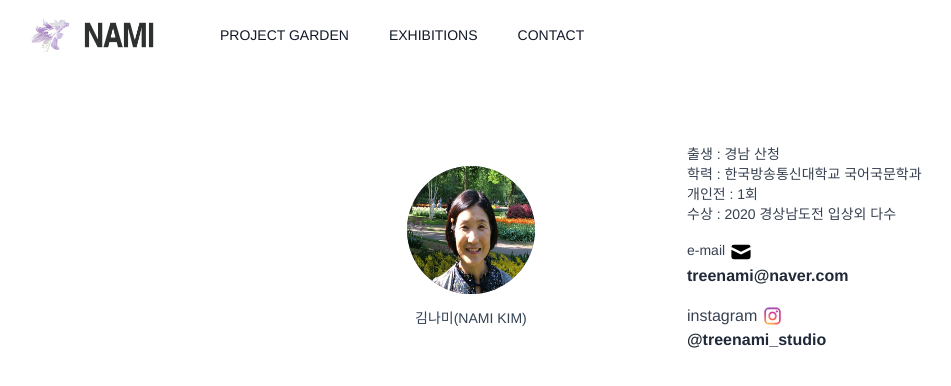
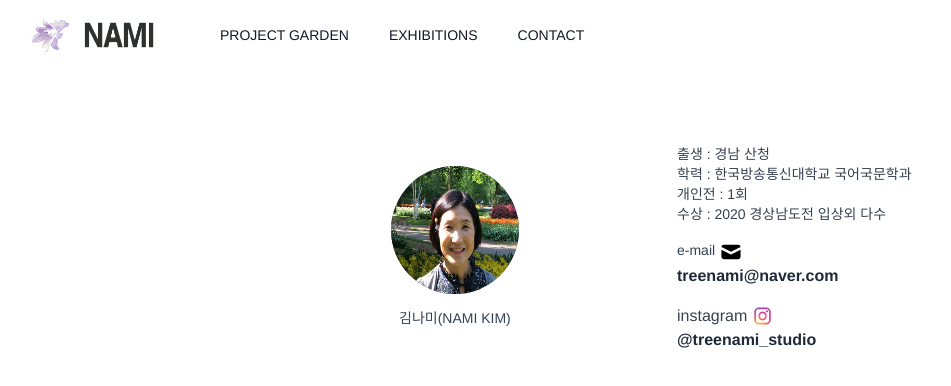
Before and after one commit to minhyukwang/invitation, a Next.js app: page /contact in a window 1280 px wide. Shown: the top 386 px of the page, without its empty margins (9-960 px from the left). Built offline with nearby package versions, Linux system fonts and the light colour scheme.

Commit message:
Update index.tsx

```diff
--- a/pages/contact/index.tsx
+++ b/pages/contact/index.tsx
@@ -8,7 +8,7 @@ const Contact: NextPage = () => {
     <div>
       <Nevigator />
       <div className="max-w-2xl mx-auto py-20 px-20 grid items-center grid-cols-1 gap-y-4 gap-x-8 sm:px-6 lg:max-w-2xl lg:px-8 lg:grid-cols-2">
-        <div className="ml-20">
+        <div className="ml-16">
           <div className="h-32 w-32 rounded-full bg-slate-500 overflow-hidden ">
             <Image
               src="/profile3.jpg"
@@ -24,7 +24,7 @@ const Contact: NextPage = () => {
             </span>
           </div>
         </div>
-        <div className="flex-col ml-[40px]">
+        <div className="flex-col ml-[30px]">
           <div className="mb-4">
             <div className="mr-1 text-gray-700 text-sm">출생 : 경남 산청</div>
             <div className="mr-1 text-gray-700 text-sm">
```
